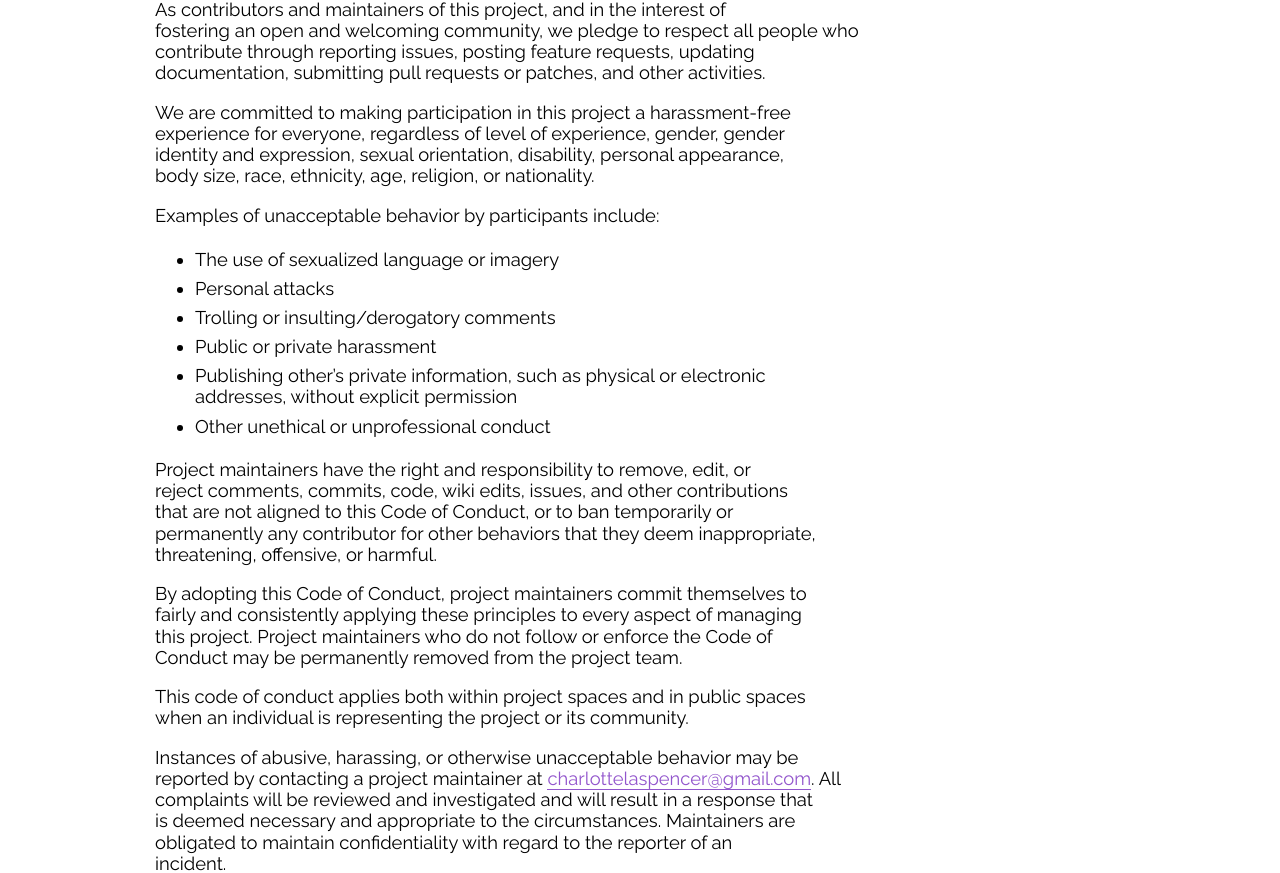
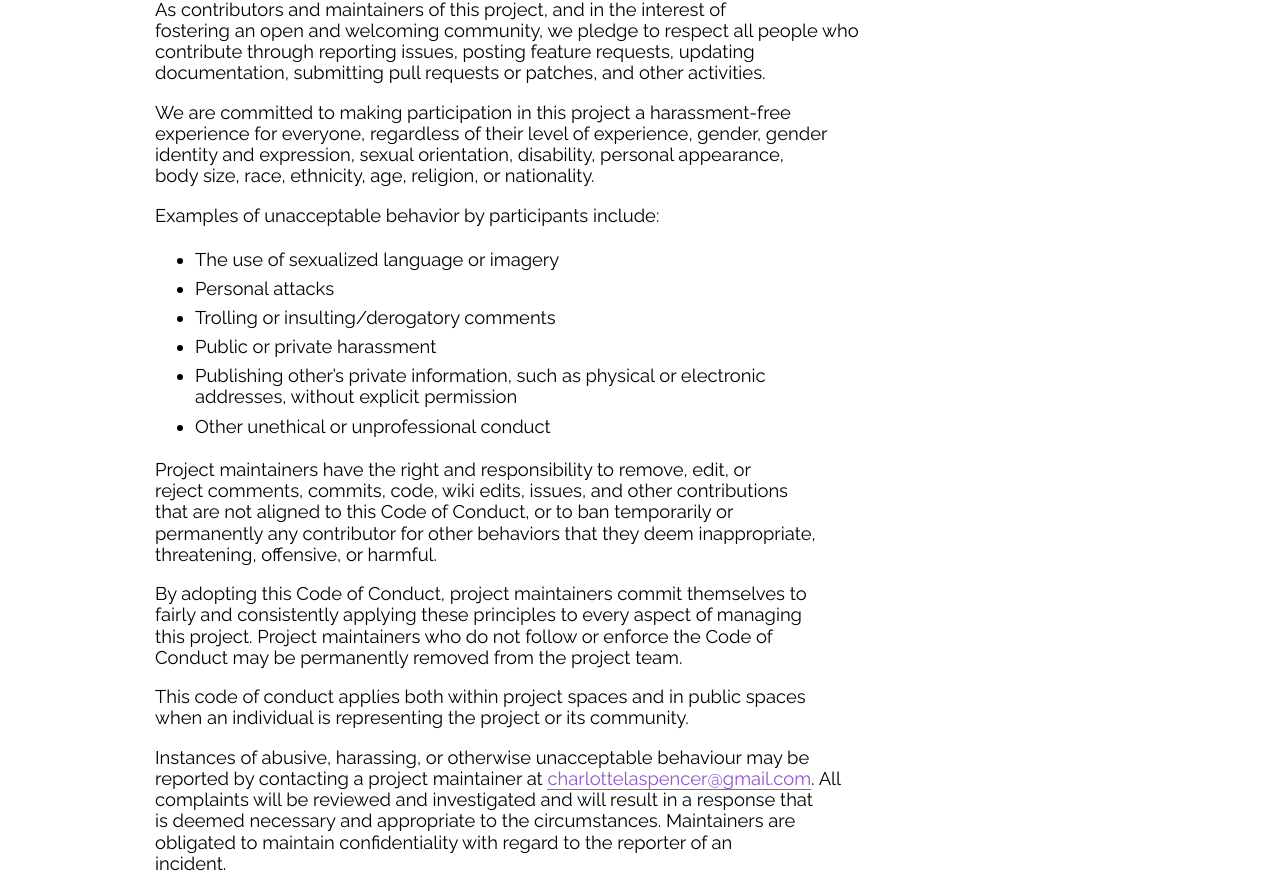
Before and after one commit to yourfirstpr/yourfirstpr.github.io, a Jekyll site: the page built from CODEOFCONDUCT.MD, in a window 1280 px wide. Shown: the part 253-1126 px from the top of the page. Built offline with Jekyll 4.4.1, drawn with Linux system fonts in a browser that asks for light colours; nearby versions of some CDN libraries; some web fonts are replaced; our own code applies the rules of GitHub Pages for plain Markdown files.

Commit message:
I'm not a grammar Nazi but just added 'their' before level of experience.

```diff
--- a/CODEOFCONDUCT.MD
+++ b/CODEOFCONDUCT.MD
@@ -6,7 +6,7 @@ contribute through reporting issues, posting feature requests, updating
 documentation, submitting pull requests or patches, and other activities.
 
 We are committed to making participation in this project a harassment-free
-experience for everyone, regardless of level of experience, gender, gender
+experience for everyone, regardless of their level of experience, gender, gender
 identity and expression, sexual orientation, disability, personal appearance,
 body size, race, ethnicity, age, religion, or nationality.
 
@@ -34,7 +34,7 @@ Conduct may be permanently removed from the project team.
 This code of conduct applies both within project spaces and in public spaces
 when an individual is representing the project or its community.
 
-Instances of abusive, harassing, or otherwise unacceptable behavior may be
+Instances of abusive, harassing, or otherwise unacceptable behaviour may be
 reported by contacting a project maintainer at <mailto:charlottelaspencer@gmail.com>. All
 complaints will be reviewed and investigated and will result in a response that
 is deemed necessary and appropriate to the circumstances. Maintainers are
```
